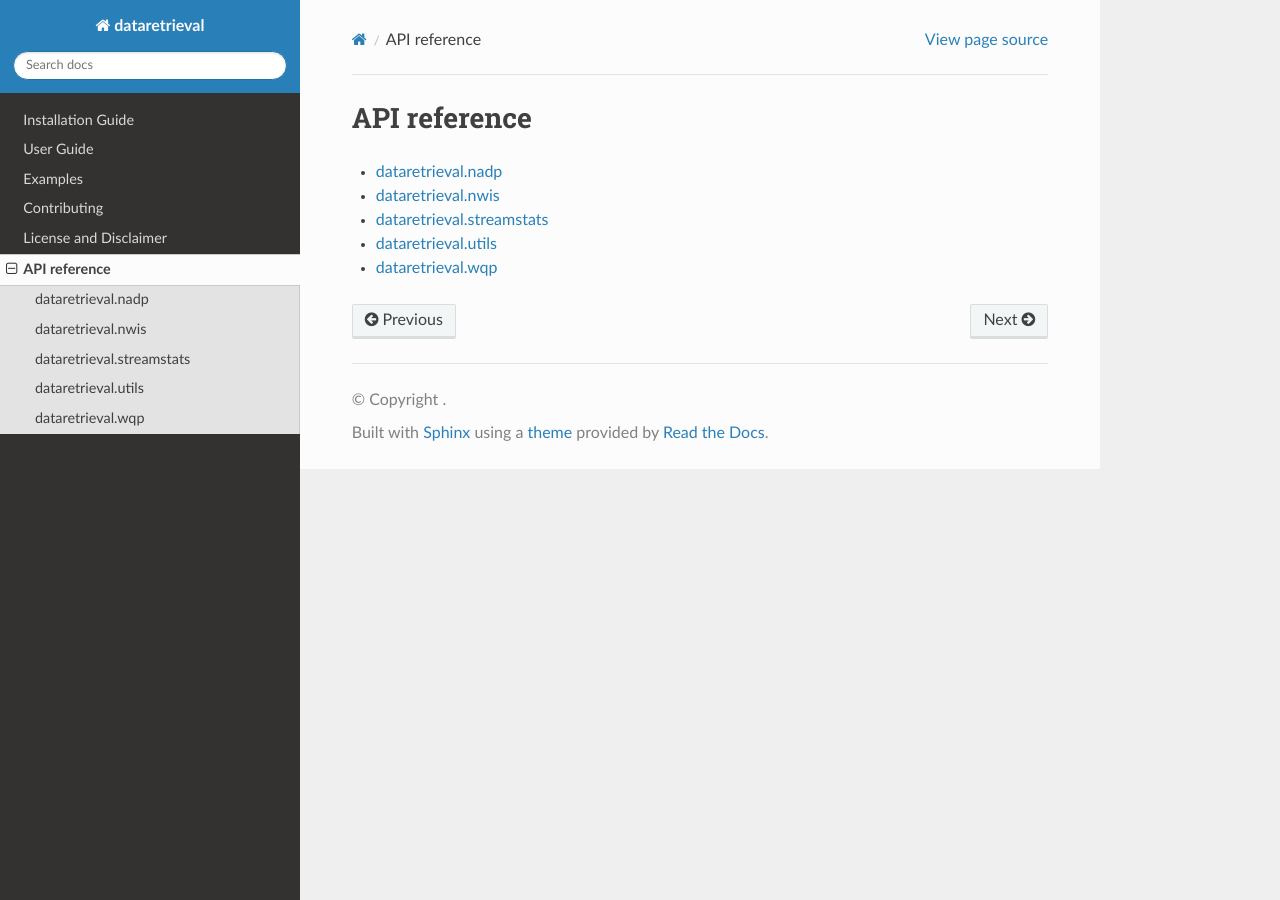
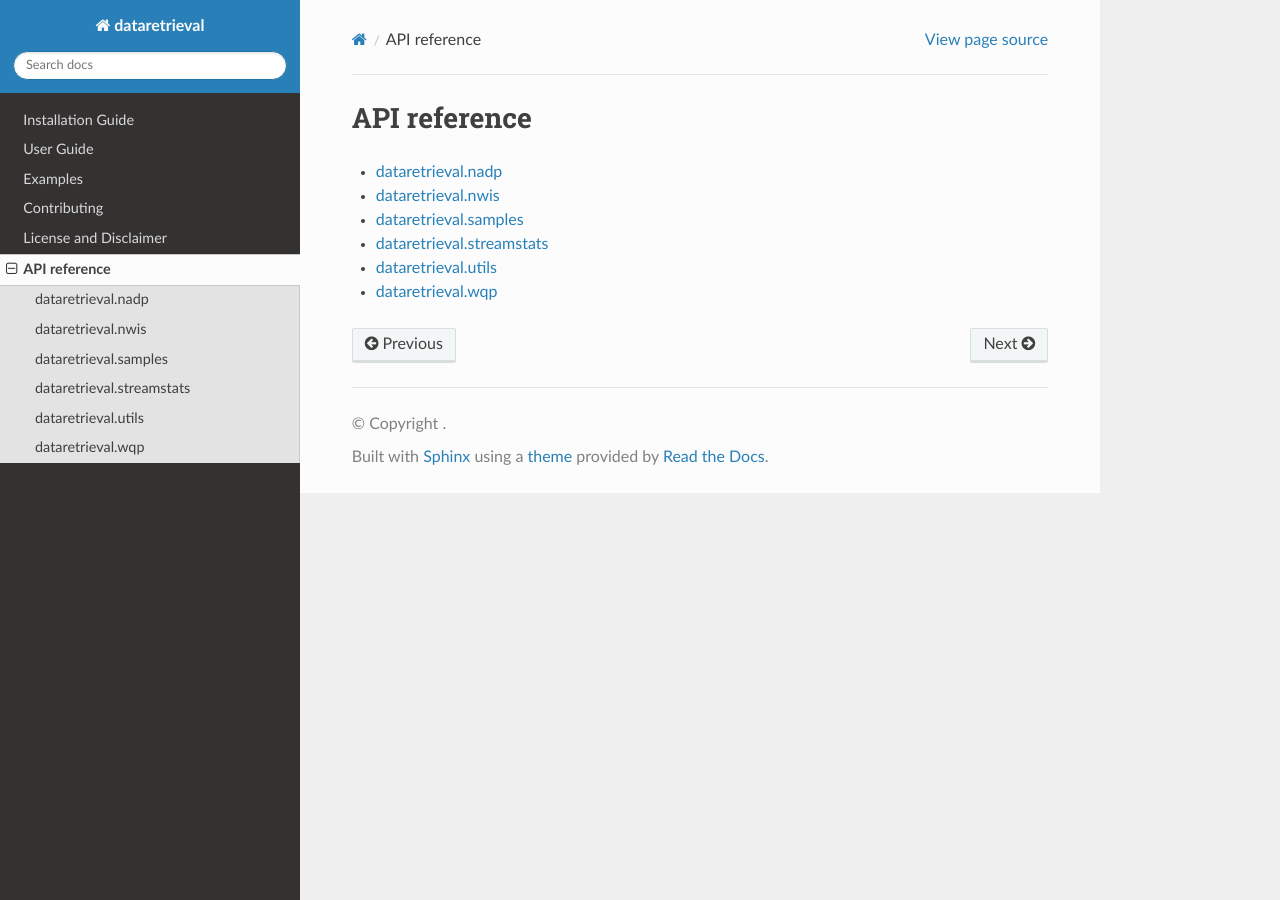
Before and after one commit to DOI-USGS/dataretrieval-python, a Sphinx documentation site: the page built from docs/source/reference/index.rst, in a window 1280 px wide. Built offline with Sphinx 7.4.7 and the Read the Docs theme 3.1.0, drawn with Linux system fonts in a browser that asks for light colours; pages that are not in the unit, such as notebooks, are missing from menus.

Commit message:
add samples to documentation

```diff
--- a/dataretrieval/__init__.py
+++ b/dataretrieval/__init__.py
@@ -6,6 +6,7 @@ from dataretrieval.streamstats import *
 from dataretrieval.utils import *
 from dataretrieval.waterwatch import *
 from dataretrieval.wqp import *
+from dataretrieval.samples import *
 
 try:
     __version__ = version("dataretrieval")
--- a/docs/source/reference/index.rst
+++ b/docs/source/reference/index.rst
@@ -9,6 +9,7 @@ API reference
 
     nadp
     nwis
+    samples
     streamstats
     utils
     wqp
--- /dev/null
+++ b/docs/source/reference/samples.rst
@@ -0,0 +1,8 @@
+.. _samples
+
+dataretrieval.samples
+-------------------------
+
+.. automodule:: dataretrieval.samples
+    :members:
+    :special-members:
--- a/docs/source/userguide/dataportals.rst
+++ b/docs/source/userguide/dataportals.rst
@@ -17,6 +17,8 @@ provided below.
 +-----------------------------------+---------------------------------------------------------------+
 | Mercury Deposition Network        | https://nadp.slh.wisc.edu/networks/mercury-deposition-network |
 +-----------------------------------+---------------------------------------------------------------+
+| USGS Samples                      | https://waterdata.usgs.gov/download-samples/                  |
++-----------------------------------+---------------------------------------------------------------+
 | Streamstats                       | https://streamstats.usgs.gov                                  |
 +-----------------------------------+---------------------------------------------------------------+
 | Water Quality Portal              | https://waterqualitydata.us                                   |
```
